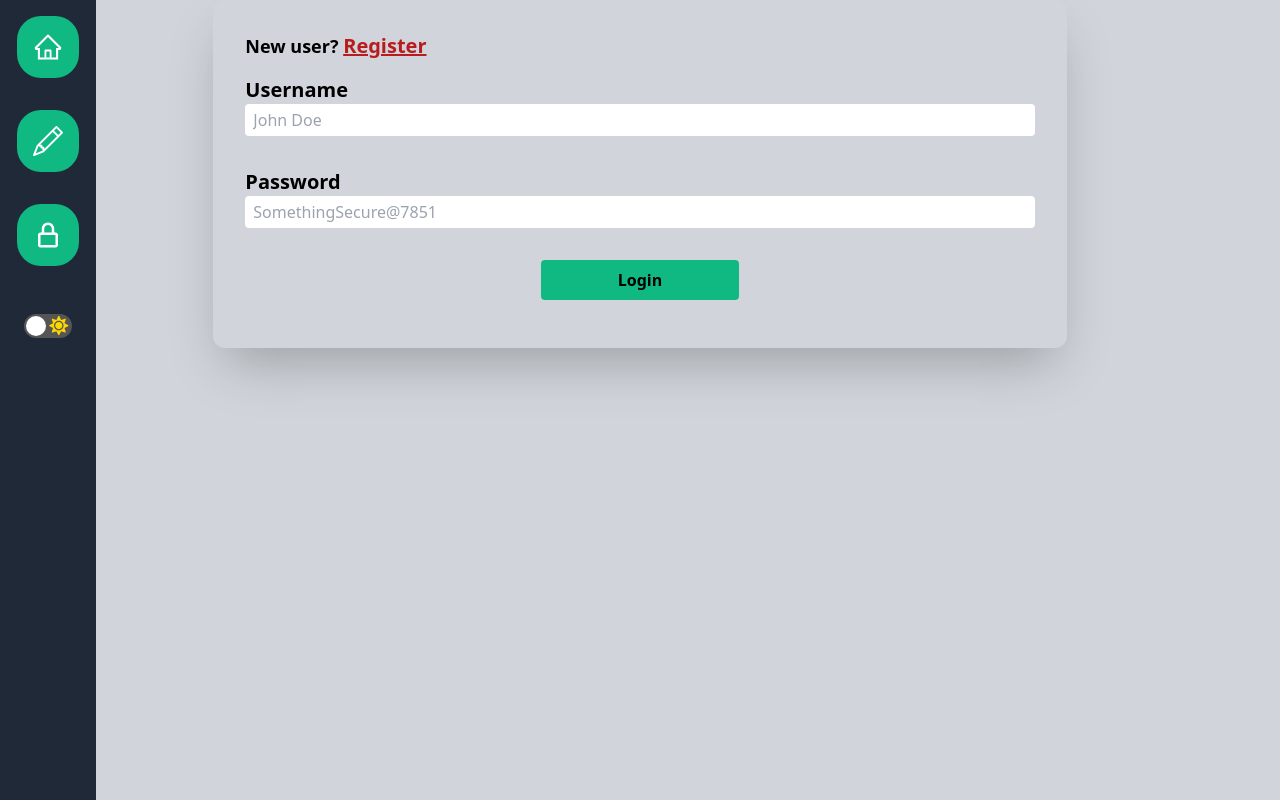
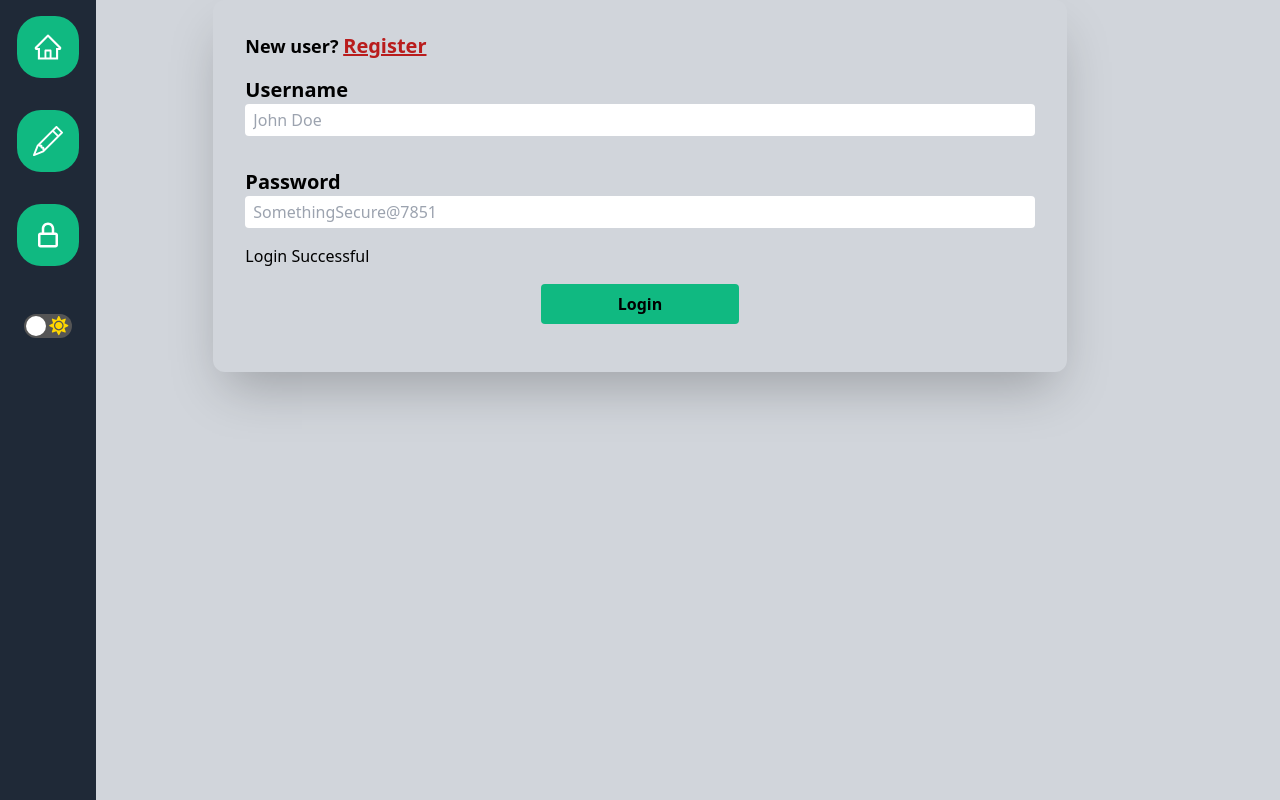
Before and after one commit to KakashiNinja/blog-admin-panel, a Next.js app: page / in a window 1280 px wide. Built offline with nearby package versions, Linux system fonts and the light colour scheme.

Commit message:
login issue fixed:)

```diff
--- a/pages/login.jsx
+++ b/pages/login.jsx
@@ -79,6 +79,11 @@ const LoginForm = ({ setUserAuth }) => {
           required
         />
       </div>
+      {loginErr ? (
+        <p>Oops Login Error...</p>
+      ) : (
+        <p>Login Successful</p>
+      )}
       <button
         type='submit'
         onClick={(e) => handleSubmit(e)}
```
